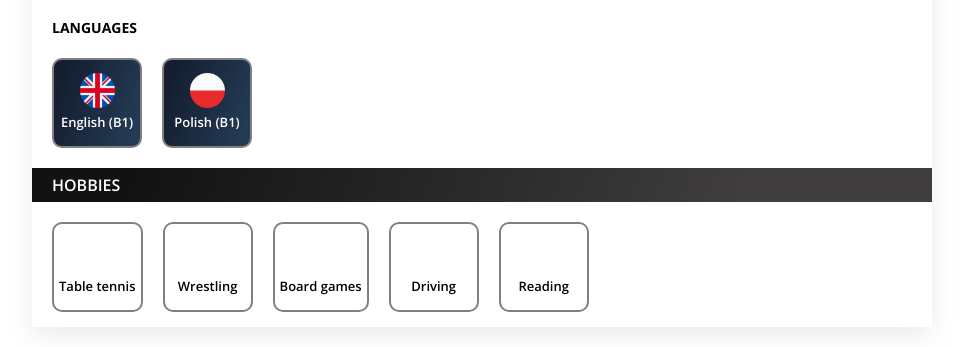
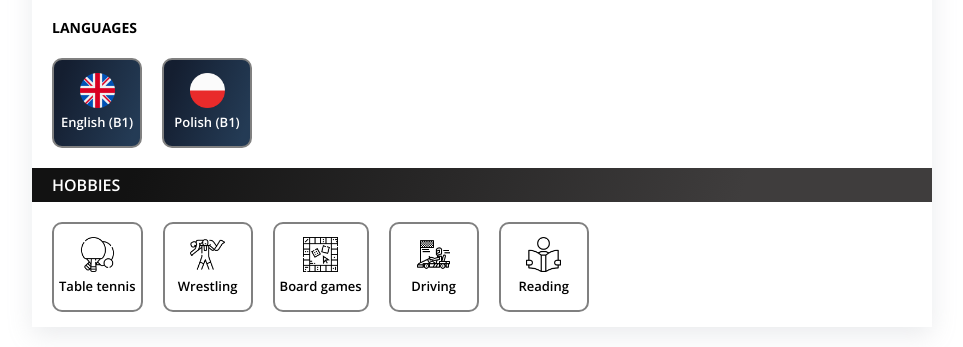
Before and after one commit to vasyl-zinchenko/homepage, a plain HTML site: page index.html in a window 1280 px wide. Shown: the part 1687-2034 px from the top of the page, without its empty margins (158-1121 px from the left). Drawn offline with nearby package versions, Linux system fonts and the light colour scheme; the site is published under a folder, as on GitHub Pages, so addresses that start at the root find nothing.

Commit message:
replacing /aseets to assets in styles.css

```diff
--- a/styles.css
+++ b/styles.css
@@ -288,41 +288,41 @@ ul {
 }
 
 .tabble-tennis {
-  background-image: url("/assets/hobbies/table-tennis.png");
+  background-image: url("assets/hobbies/table-tennis.png");
 }
 
 .hobbies-item:hover .tabble-tennis {
-  background-image: url("/assets/hobbies/table-tennis-color.png");
+  background-image: url("assets/hobbies/table-tennis-color.png");
 }
 
 .wrestling {
-  background-image: url("/assets/hobbies/wrestling.png");
+  background-image: url("assets/hobbies/wrestling.png");
 }
 
 .hobbies-item:hover .wrestling {
-  background-image: url("/assets/hobbies/wrestling-color.png");
+  background-image: url("assets/hobbies/wrestling-color.png");
 }
 
 .board-games {
-  background-image: url("/assets/hobbies/board-games.png");
+  background-image: url("assets/hobbies/board-games.png");
 }
 
 .hobbies-item:hover .board-games {
-  background-image: url("/assets/hobbies/board-games-color.png");
+  background-image: url("assets/hobbies/board-games-color.png");
 }
 
 .driving {
-  background-image: url("/assets/hobbies/driving.png");
+  background-image: url("assets/hobbies/driving.png");
 }
 
 .hobbies-item:hover .driving {
-  background-image: url("/assets/hobbies/driving-color.png");
+  background-image: url("assets/hobbies/driving-color.png");
 }
 
 .reading {
-  background-image: url("/assets/hobbies/reading.png");
+  background-image: url("assets/hobbies/reading.png");
 }
 
 .hobbies-item:hover .reading {
-  background-image: url("/assets/hobbies/reading-color.png");
+  background-image: url("assets/hobbies/reading-color.png");
 }
```
